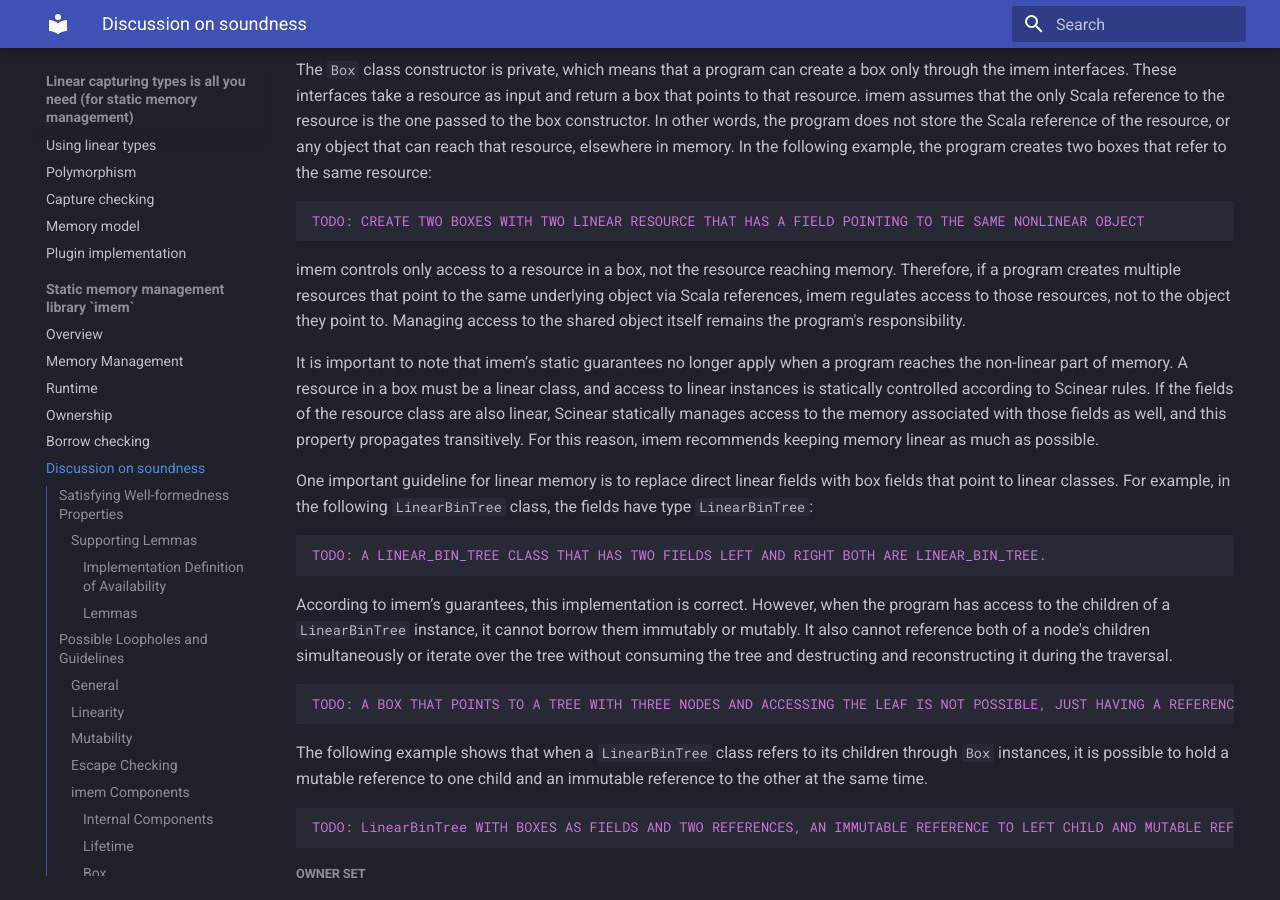
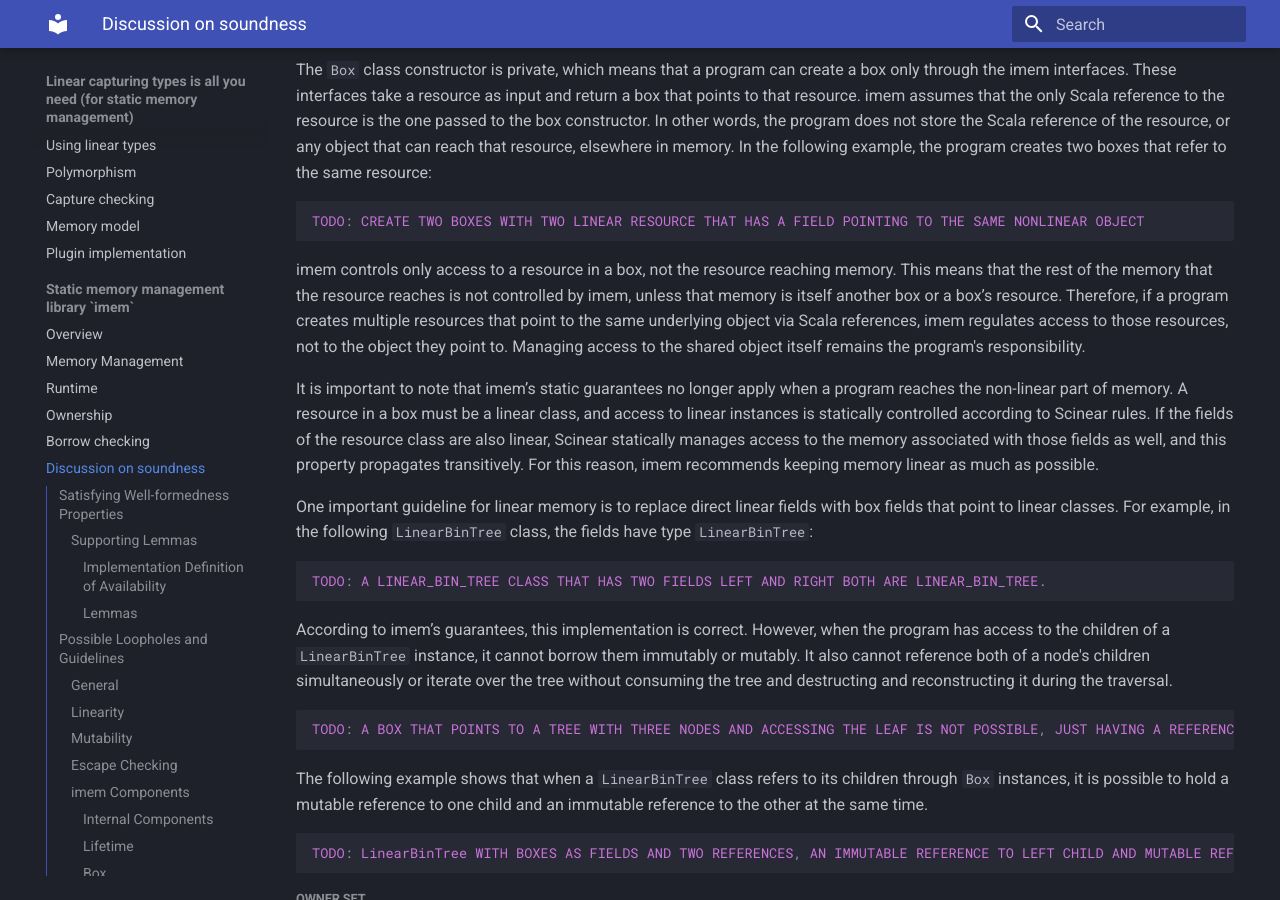
Before and after one commit to amsen20/masters-thesis, an MkDocs documentation site: the page built from docs/imem/soundness.md, in a window 1280 px wide and 900 px high, scrolled down 4661 px. Built offline with MkDocs 1.6.1 and Material for MkDocs 9.7.7, drawn with Linux system fonts in a browser that asks for light colours.

Commit message:
Clarify imem responsibility and target memory

````diff
--- a/docs/imem/soundness.md
+++ b/docs/imem/soundness.md
@@ -205,6 +205,7 @@ TODO: CREATE TWO BOXES WITH TWO LINEAR RESOURCE THAT HAS A FIELD POINTING TO THE
 ```
 
 imem controls only access to a resource in a box, not the resource reaching memory.
+This means that the rest of the memory that the resource reaches is not controlled by imem, unless that memory is itself another box or a box’s resource.
 Therefore, if a program creates multiple resources that point to the same underlying object via Scala references, imem regulates access to those resources, not to the object they point to.
 Managing access to the shared object itself remains the program's responsibility.
 
````
